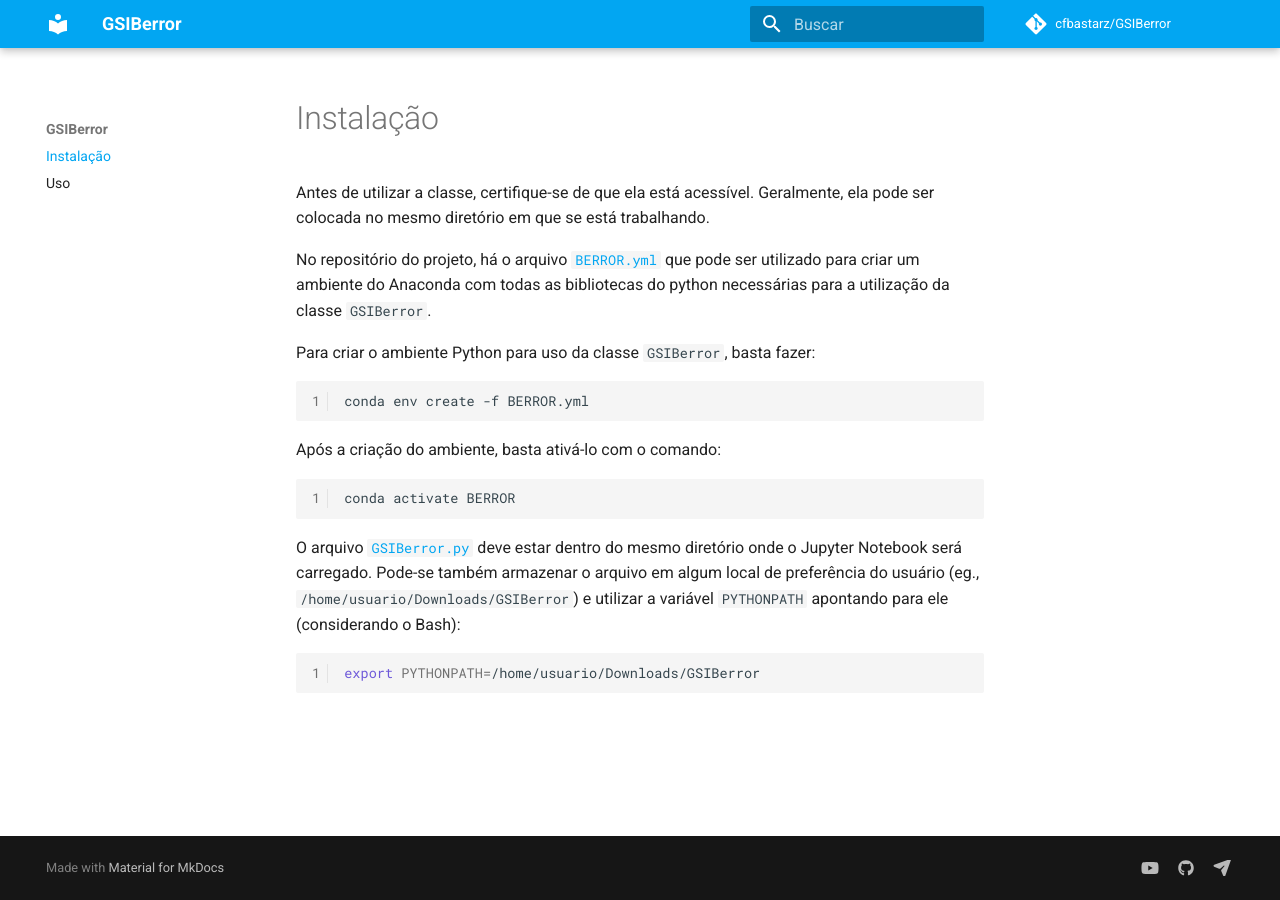
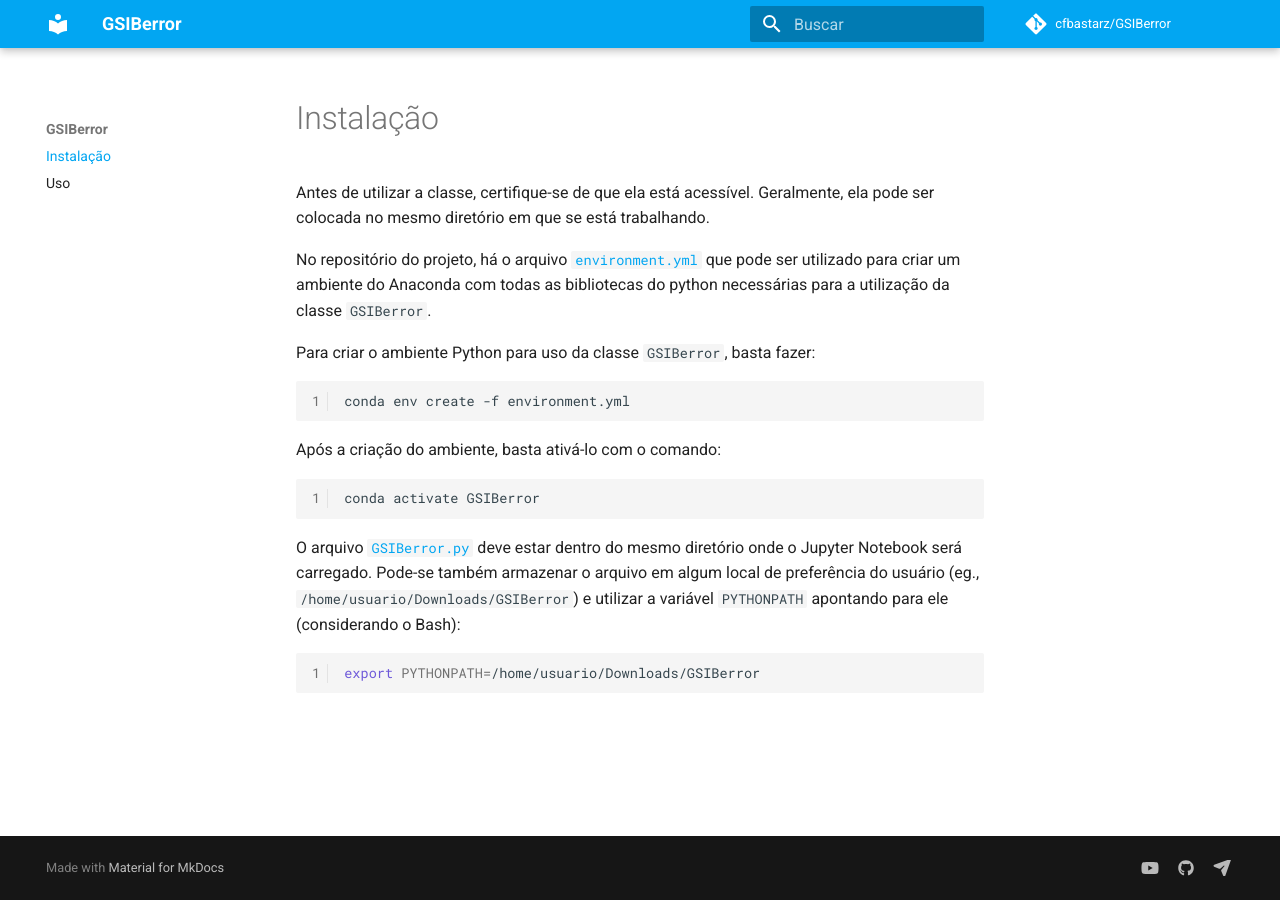
Before and after one commit to GAD-DIMNT-CPTEC/GSIBerror, an MkDocs documentation site: the page built from docs/instalacao.md, in a window 1280 px wide. Built offline with MkDocs 1.6.1 and Material for MkDocs 9.7.7, drawn with Linux system fonts in a browser that asks for light colours; comment, search, counter and statistics services are not loaded.

Commit message:
Atualizando arquivo instalacao.md

````diff
--- a/docs/instalacao.md
+++ b/docs/instalacao.md
@@ -2,18 +2,18 @@
 
 Antes de utilizar a classe, certifique-se de que ela está acessível. Geralmente, ela pode ser colocada no mesmo diretório em que se está trabalhando.
 
-No repositório do projeto, há o arquivo [`BERROR.yml`](https://github.com/cfbastarz/GSIBerror/blob/main/BERROR.yml) que pode ser utilizado para criar um ambiente do Anaconda com todas as bibliotecas do python necessárias para a utilização da classe `GSIBerror`.
+No repositório do projeto, há o arquivo [`environment.yml`](https://github.com/cfbastarz/GSIBerror/blob/main/environment.yml) que pode ser utilizado para criar um ambiente do Anaconda com todas as bibliotecas do python necessárias para a utilização da classe `GSIBerror`.
 
 Para criar o ambiente Python para uso da classe `GSIBerror`, basta fazer:
 
 ```bash linenums="1"
-conda env create -f BERROR.yml
+conda env create -f environment.yml
 ```
 
 Após a criação do ambiente, basta ativá-lo com o comando:
 
 ```bash linenums="1"
-conda activate BERROR
+conda activate GSIBerror
 ```
 
 O arquivo [`GSIBerror.py`](https://github.com/cfbastarz/GSIBerror/blob/main/GSIBerror.py) deve estar dentro do mesmo diretório onde o Jupyter Notebook será carregado. Pode-se também armazenar o arquivo em algum local de preferência do usuário (eg., `/home/usuario/Downloads/GSIBerror`) e utilizar a variável `PYTHONPATH` apontando para ele (considerando o Bash):
````
